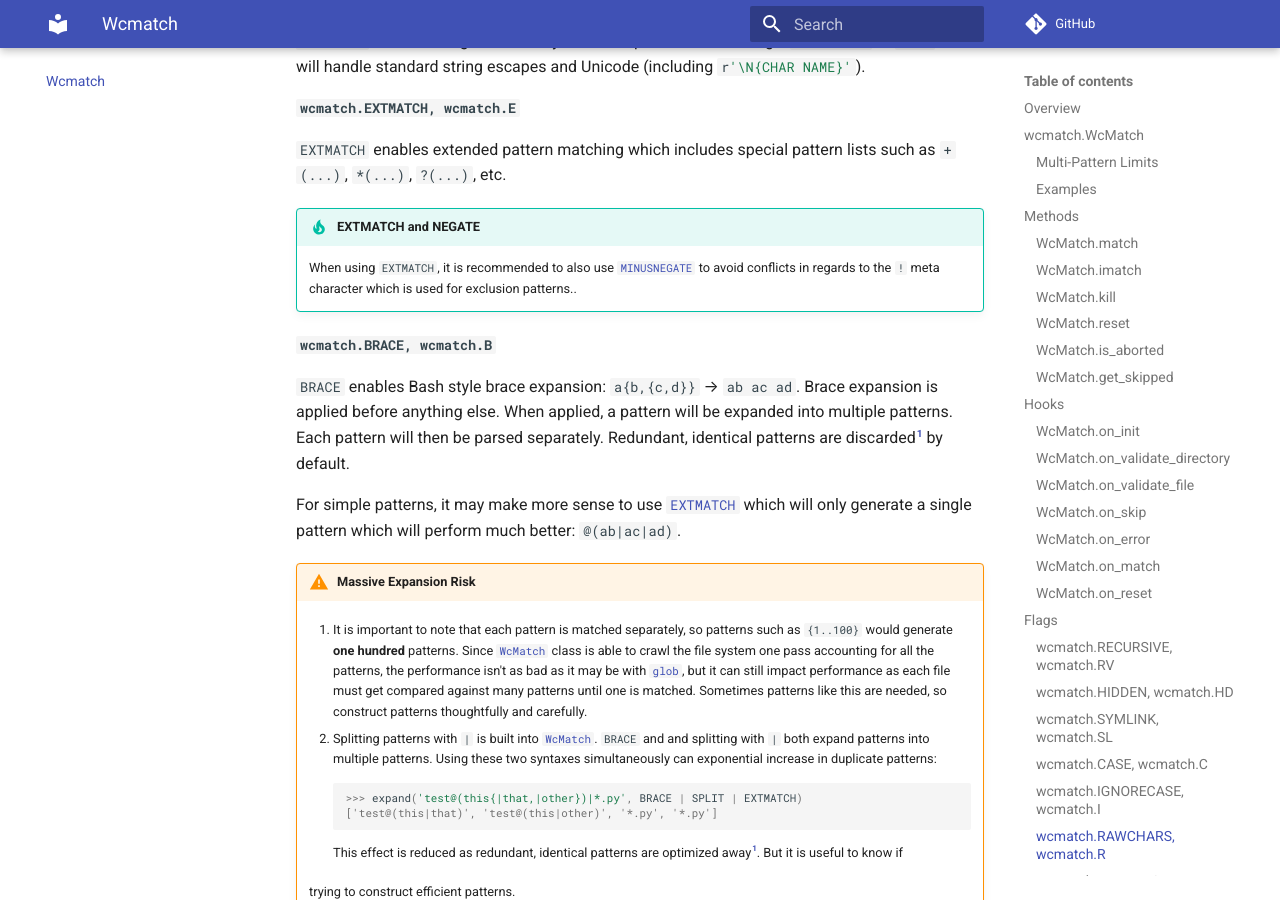
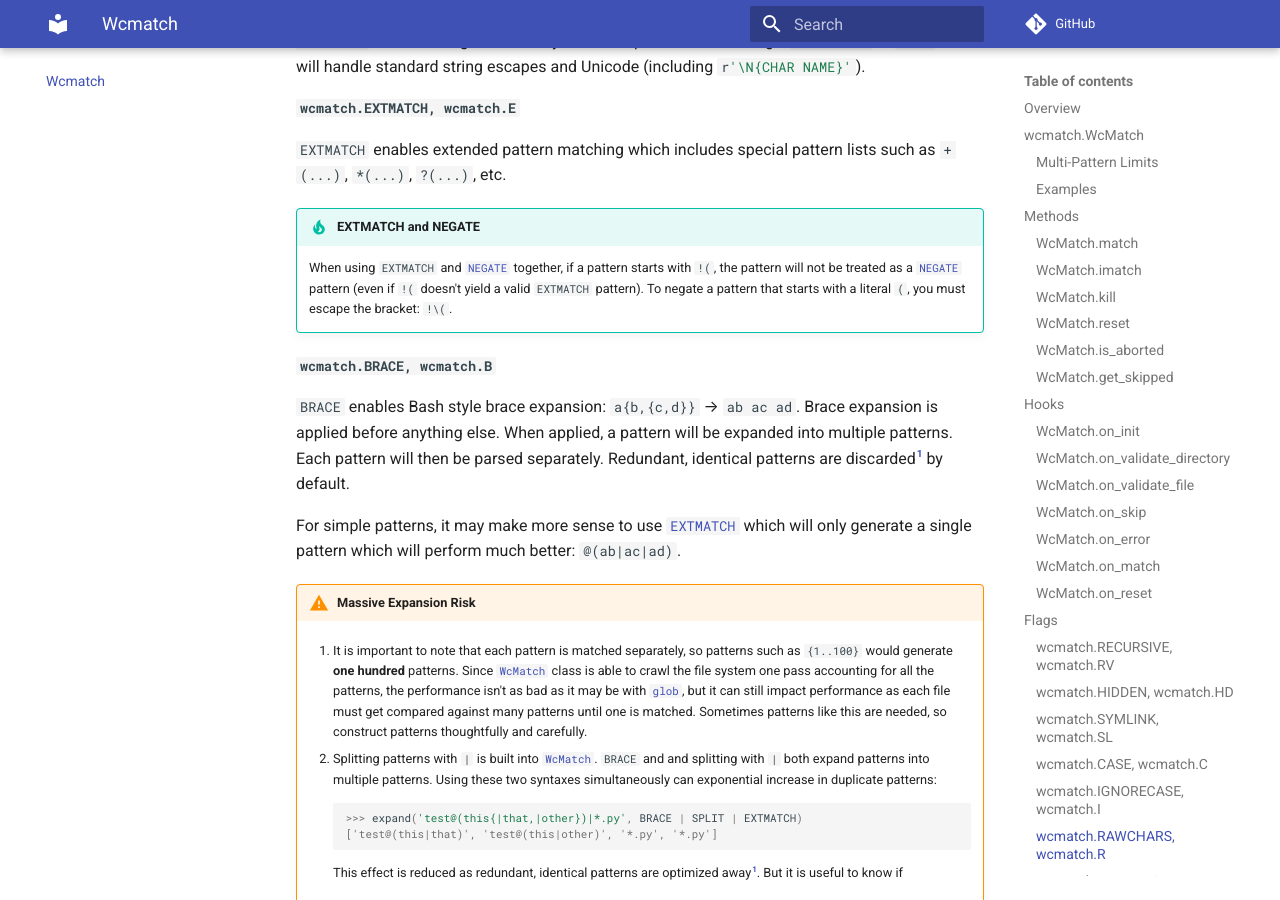
Before and after one commit to facelessuser/wcmatch, an MkDocs documentation site: the page built from docs/src/markdown/wcmatch.md, in a window 1280 px wide and 900 px high, scrolled down 7471 px. Built offline with MkDocs 1.6.1 and Material for MkDocs 9.7.7, drawn with Linux system fonts in a browser that asks for light colours; comment, search, counter and statistics services are not loaded.

Commit message:
Basic handling of ! and !( at start of file path
If at anytime, !( is found at the start of a path, and NEGATE and
EXTGLOB are enabled at the same time, the pattern will be parsed as
EXTGLOB. If the parse fails to find a valid EXTGLOB pattern, !( will
be treated as a literal !( and not as a NEGATE pattern.

```diff
--- a/docs/src/markdown/about/changelog.md
+++ b/docs/src/markdown/about/changelog.md
@@ -1,4 +1,10 @@
 # Changelog
+
+## 6.1.0
+
+- **NEW**: `EXTMATCH`/`EXTGLOB` can now be used with `NEGATE` without needing `MINUSNEGATE`. If a pattern starts with
+  `!(`, the pattern will not be treated as a `NEGATE` pattern (even if `!(` doesn't yield a valid `EXTGLOB` pattern).
+  To negate a pattern that starts with a literal `(`, you must escape the bracket: `!\(`.
 
 ## 6.0.3
 
--- a/docs/src/markdown/fnmatch.md
+++ b/docs/src/markdown/fnmatch.md
@@ -180,10 +180,6 @@ Assuming the `SPLIT` flag, this means using it in a pattern such as `inclusion|!
 If it is desired, you can force exclusion patterns, when no inclusion pattern is provided, to assume all files match
 unless the file matches the excluded pattern. This is done with the [`NEGATEALL`](#fnmatchnegateall) flag.
 
-If used with the extended match feature, patterns like `!(inverse|pattern)` will be mistakenly parsed as an exclusion
-pattern instead of as an inverse extended glob group.  See [`MINUSNEGATE`](#fnmatchminusgate) for an alternative syntax
-that plays nice with extended glob.
-
 !!! warning "Changes 4.0"
     In 4.0, `NEGATE` now requires a non-exclusion pattern to be paired with it or it will match nothing. If you really
     need something similar to the old behavior, that would assume a default inclusion pattern, you can use the
@@ -214,8 +210,10 @@ other character. Dots will not be matched in `[]`, `*`, or `?`.
 etc. See the [syntax overview](#syntax) for more information.
 
 !!! tip "EXTMATCH and NEGATE"
-    When using `EXTMATCH` and [`NEGATE`](#fnmatchnegate) together, it is recommended to also use
-    [`MINUSNEGATE`](#fnmatchminusnegate) to avoid conflicts in regards to the `!` meta character.
+
+    When using `EXTMATCH` and [`NEGATE`](#fnmatchnegate) together, if a pattern starts with `!(`, the pattern will not
+    be treated as a [`NEGATE`](#fnmatchnegate) pattern (even if `!(` doesn't yield a valid `EXTMATCH` pattern). To
+    negate a pattern that starts with a literal `(`, you must escape the bracket: `!\(`.
 
 #### `fnmatch.BRACE, fnmatch.B` {: #fnmatchbrace}
 
--- a/docs/src/markdown/glob.md
+++ b/docs/src/markdown/glob.md
@@ -511,10 +511,6 @@ Assuming the [`SPLIT`](#globsplit) flag, this means using it in a pattern such a
 If it is desired, you can force exclusion patterns, when no inclusion pattern is provided, to assume all files match
 unless the file matches the excluded pattern. This is done with the [`NEGATEALL`](#globnegateall) flag.
 
-If used with the extended glob feature, patterns like `!(inverse|pattern)` will be mistakenly parsed as an exclusion
-pattern instead of as an inverse extended glob group.  See [`MINUSNEGATE`](#globminusgate) for an alternative syntax
-that plays nice with extended glob.
-
 !!! warning "Changes 4.0"
     In 4.0, `NEGATE` now requires a non-exclusion pattern to be paired with it or it will match nothing. If you really
     need something similar to the old behavior, that would assume a default inclusion pattern, you can use the
@@ -597,9 +593,11 @@ Alternatively `EXTMATCH` will also be accepted for consistency with the other pr
 the same and are provided as a convenience in case the user finds one more intuitive than the other since `EXTGLOB` is
 often the name used in Bash.
 
-!!! tip "EXTMATCH and NEGATE"
-    When using `EXTMATCH` and [`NEGATE`](#globnegate) together, it is recommended to also use
-    [`MINUSNEGATE`](#globminusnegate) to avoid conflicts in regards to the `!` meta character.
+!!! tip "EXTGLOB and NEGATE"
+
+    When using `EXTGLOB` and [`NEGATE`](#globnegate) together, if a pattern starts with `!(`, the pattern will not
+    be treated as a [`NEGATE`](#globnegate) pattern (even if `!(` doesn't yield a valid `EXTGLOB` pattern). To negate
+    a pattern that starts with a literal `(`, you must escape the bracket: `!\(`.
 
 #### `glob.BRACE, glob.B` {: #globbrace}
 
--- a/docs/src/markdown/wcmatch.md
+++ b/docs/src/markdown/wcmatch.md
@@ -340,8 +340,10 @@ handle standard string escapes and Unicode (including `#!py3 r'\N{CHAR NAME}'`).
 etc.
 
 !!! tip "EXTMATCH and NEGATE"
-    When using `EXTMATCH`, it is recommended to also use [`MINUSNEGATE`](#wcmatchminusnegate) to avoid conflicts in
-    regards to the `!` meta character which is used for exclusion patterns..
+
+    When using `EXTMATCH` and [`NEGATE`](#wcmatchnegate) together, if a pattern starts with `!(`, the pattern will not
+    be treated as a [`NEGATE`](#wcmatchnegate) pattern (even if `!(` doesn't yield a valid `EXTMATCH` pattern). To
+    negate a pattern that starts with a literal `(`, you must escape the bracket: `!\(`.
 
 #### `wcmatch.BRACE, wcmatch.B` {: #wcmatchbrace}
 
```
Also changed, not shown: docs/src/markdown/pathlib.md (+5 -7 lines), 5 other files.
